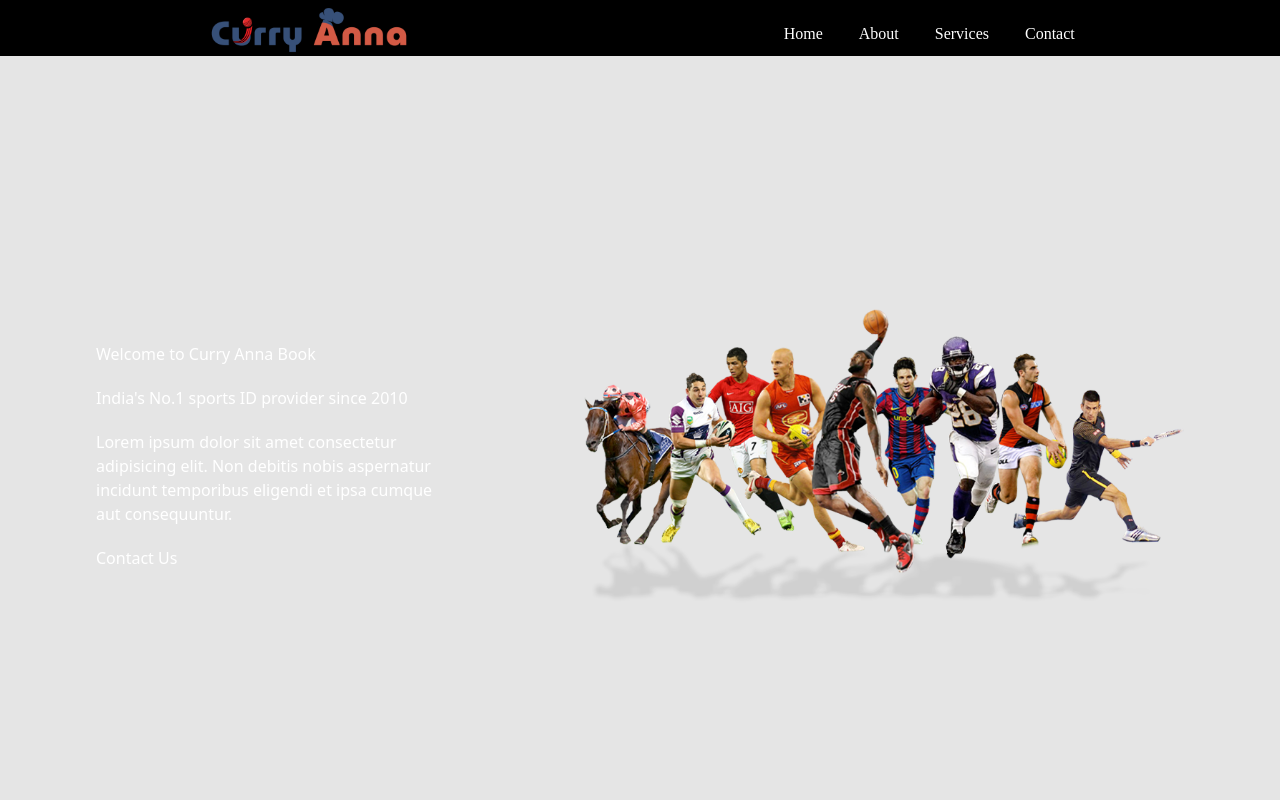
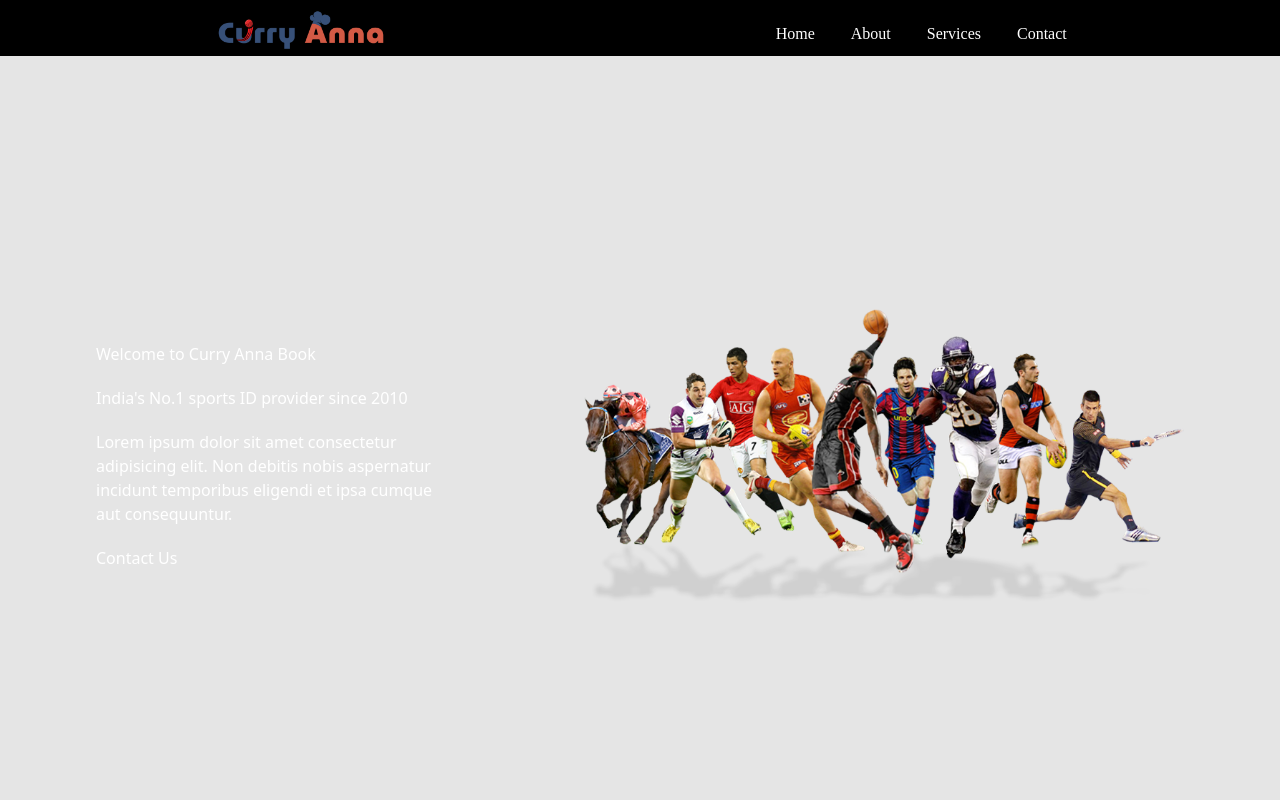
Before and after one commit to CurryAnna/CurryAnna, a React (Vite) app: page / in a window 1280 px wide. Shown: the top 800 px of the page. Built offline with nearby package versions, Linux system fonts and the light colour scheme; a web font is replaced by a local one.

Commit message:
Update index.css

```diff
--- a/src/index.css
+++ b/src/index.css
@@ -20,7 +20,7 @@
 
 
 .logo {
-  @apply w-52 mt-1;
+  @apply w-44 mt-1;
 }
 
 
```
